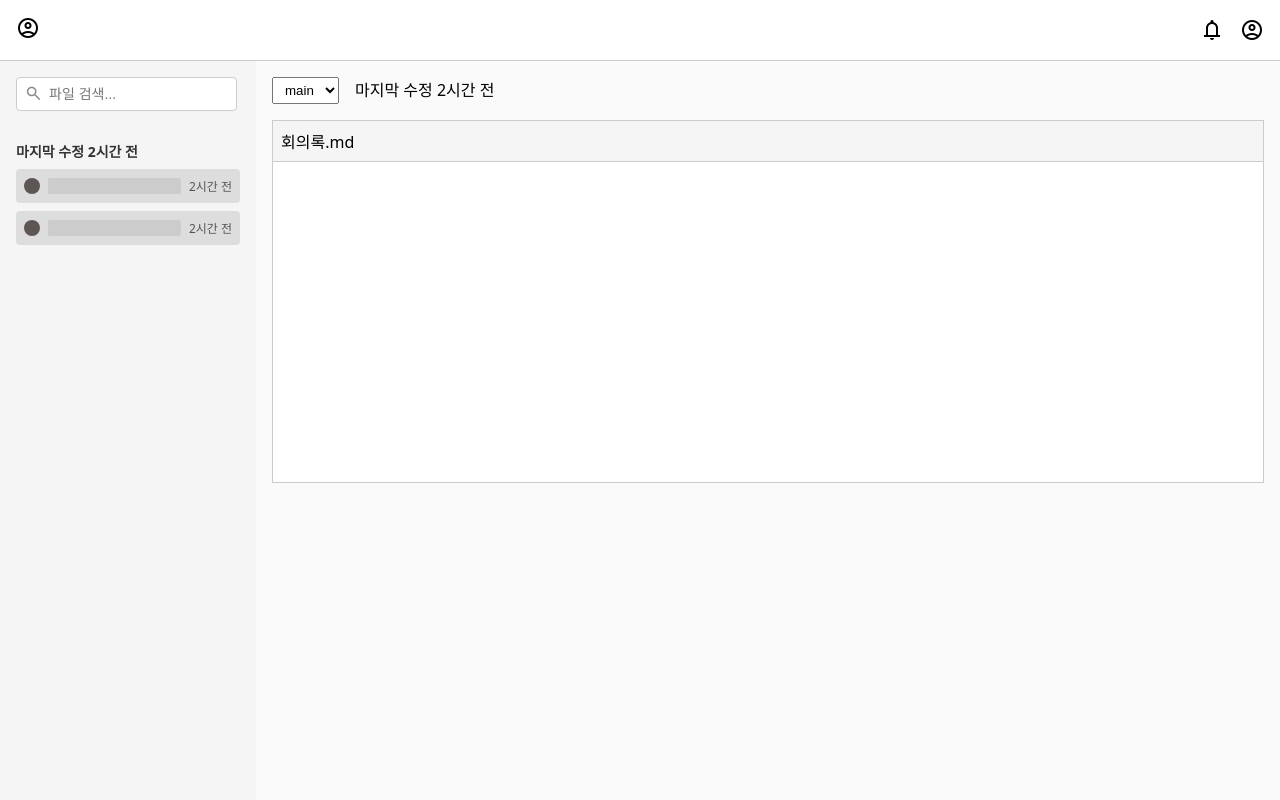
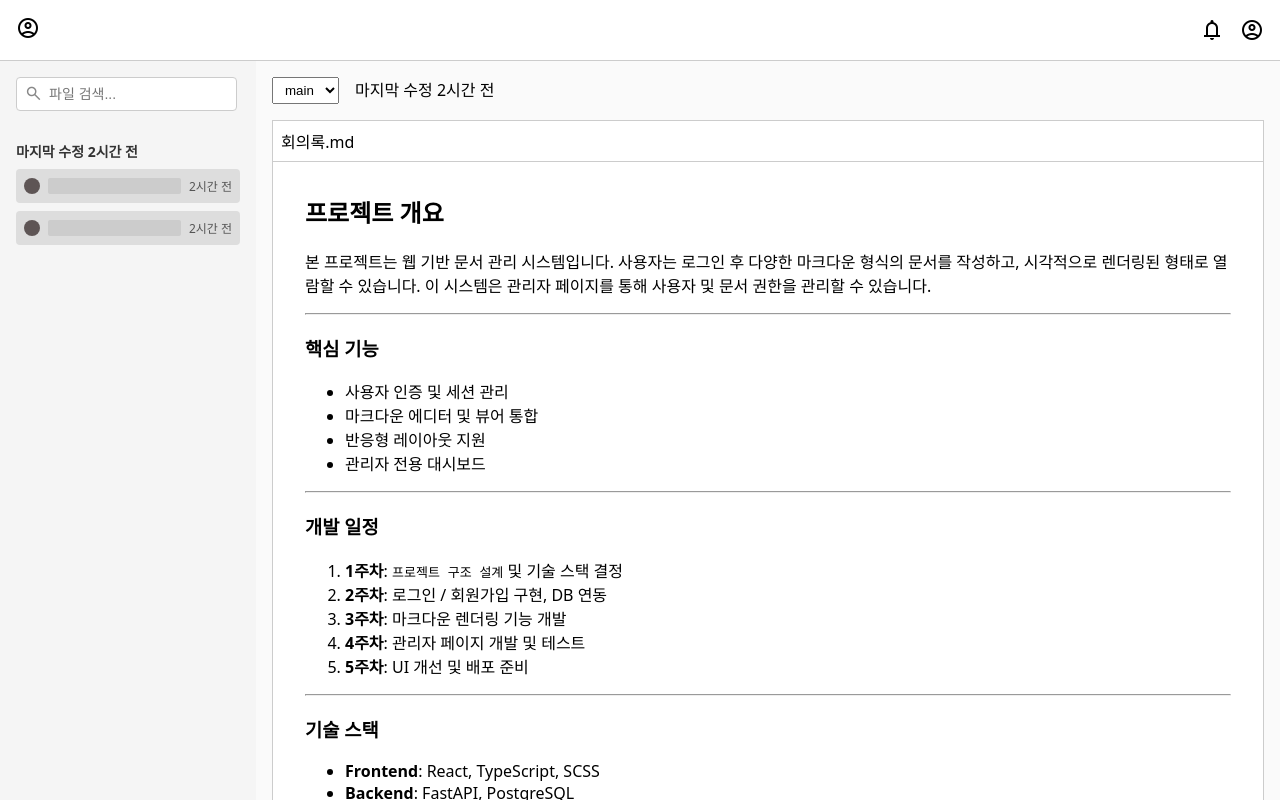
Before and after one commit to Gidok-Database/gidok, a React (Vite) app in the folder frontend/: page / in a window 1280 px wide. Built offline with nearby package versions, Linux system fonts and the light colour scheme.

Commit message:
feat: Apply MarkdownRenderer

```diff
--- a/frontend/src/pages/Home/Home.css
+++ b/frontend/src/pages/Home/Home.css
@@ -54,13 +54,12 @@
   background-color: #fff;
   border: 1px solid #ccc;
 }
-.main-content .file-box p {
+.main-content .file-box .file-title {
   margin: 0;
   padding: 0.5rem;
-  background-color: #f5f5f5;
   border-bottom: 1px solid #ccc;
 }
 .main-content .file-box .file-content {
-  height: 20rem;
+  margin: 2rem;
   background-color: #fff;
 }
--- a/frontend/src/pages/Home/Home.scss
+++ b/frontend/src/pages/Home/Home.scss
@@ -59,15 +59,15 @@
       background-color: #fff;
       border: 1px solid #ccc;
 
-      p {
+      .file-title {
         margin: 0;
         padding: 0.5rem;
-        background-color: #f5f5f5;
         border-bottom: 1px solid #ccc;
       }
 
       .file-content {
-        height: 20rem;
+        margin: 2rem;
+        // height: 20rem;
         background-color: #fff;
       }
     }
--- a/frontend/src/pages/Home/Home.tsx
+++ b/frontend/src/pages/Home/Home.tsx
@@ -1,5 +1,41 @@
 import Sidebar from "@/components/Sidebar/Sidebar";
+import MarkdownRenderer from "@/components/MarkdownRenderer/MarkdownRenderer";
 import "@/pages/Home/Home.css";
+
+
+const markdown = `
+## 프로젝트 개요
+
+본 프로젝트는 웹 기반 문서 관리 시스템입니다. 사용자는 로그인 후 다양한 마크다운 형식의 문서를 작성하고, 시각적으로 렌더링된 형태로 열람할 수 있습니다. 이 시스템은 관리자 페이지를 통해 사용자 및 문서 권한을 관리할 수 있습니다.
+
+---
+
+### 핵심 기능
+
+- 사용자 인증 및 세션 관리
+- 마크다운 에디터 및 뷰어 통합
+- 반응형 레이아웃 지원
+- 관리자 전용 대시보드
+
+---
+
+### 개발 일정
+
+1. **1주차**: \`프로젝트 구조 설계\` 및 기술 스택 결정
+2. **2주차**: 로그인 / 회원가입 구현, DB 연동
+3. **3주차**: 마크다운 렌더링 기능 개발
+4. **4주차**: 관리자 페이지 개발 및 테스트
+5. **5주차**: UI 개선 및 배포 준비
+
+---
+
+### 기술 스택
+
+- **Frontend**: React, TypeScript, SCSS
+- **Backend**: FastAPI, PostgreSQL
+- **Authentication**: JWT 기반 인증 시스템
+- **Deployment**: Vercel, Docker, GitHub Actions
+`;
 
 
 export default function Home() {
@@ -22,8 +58,10 @@ export default function Home() {
             <span>마지막 수정 2시간 전</span>
           </div>
           <div className="file-box">
-            <p>회의록.md</p>
-            <div className="file-content" />
+            <p className="file-title">회의록.md</p>
+            <div className="file-content">
+              <MarkdownRenderer content={markdown} />
+            </div>
           </div>
         </main>
       </div>
--- a/frontend/src/pages/Register/Register.tsx
+++ b/frontend/src/pages/Register/Register.tsx
@@ -8,10 +8,12 @@ export default function Register() {
         <span className="material-symbols-outlined register-icon">person_add</span>
         <h2>회원가입</h2>
         <form className="register-form">
-          <input type="text" placeholder="아이디" />
-          <input type="email" placeholder="이메일" />
-          <input type="password" placeholder="비밀번호" />
-          <input type="password" placeholder="비밀번호 확인" />
+          <input type="text" placeholder="이름" name="name" />
+          <input type="text" placeholder="아이디" name="userid" />
+          <input type="password" placeholder="비밀번호" name="password" />
+          <input type="text" placeholder="전화번호" name="phone" />
+          <input type="email" placeholder="이메일" name="email" />
+          <input type="text" placeholder="소속" name="organization" />
           <button type="submit">가입하기</button>
         </form>
         <div className="login-link">
```
